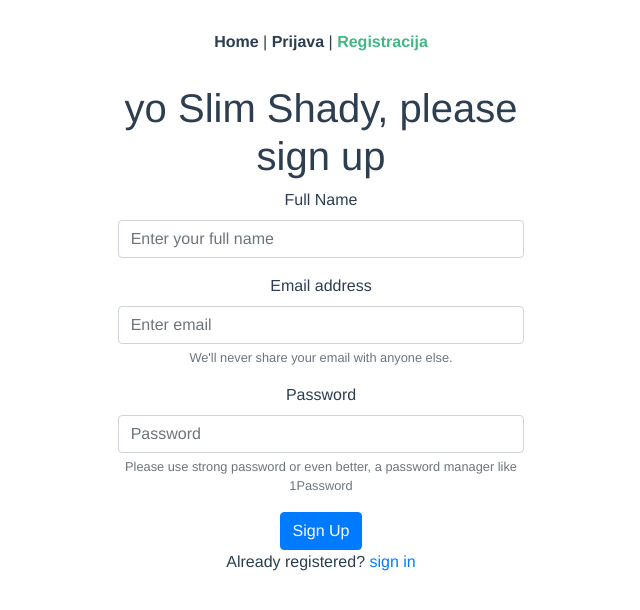
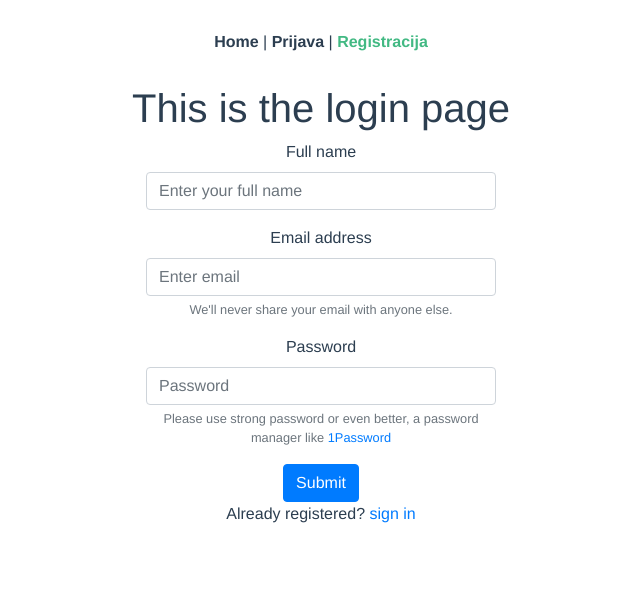
Before and after one commit to KristijanCetina/fipugram, a Vue app: page /signup in a window 1280 px wide. Shown: the top 610 px of the page, without its empty margins (319-959 px from the left). Built offline with nearby package versions, Linux system fonts and the light colour scheme.

Commit message:
add signup/login links

```diff
--- a/src/views/Login.vue
+++ b/src/views/Login.vue
@@ -1,6 +1,6 @@
 <template>
   <div class="about">
-    <h1>This is an login page</h1>
+    <h1>This is the login page</h1>
     <div class="container">
       <div class="row">
         <div class="col-sm"></div>
@@ -29,6 +29,10 @@
               />
             </div>
             <button type="submit" class="btn btn-primary">Submit</button>
+            <p class="forgot-password">
+              You don't have an account?
+              <router-link :to="{ name: 'Signup' }">sign up</router-link>
+            </p>
           </form>
         </div>
         <div class="col-sm"></div>
--- a/src/views/Signup.vue
+++ b/src/views/Signup.vue
@@ -1,25 +1,26 @@
 <template>
-  <div class="signup">
+  <div class="about">
+    <h1>This is the login page</h1>
+    <div class="container">
       <div class="row">
         <div class="col-sm"></div>
         <div class="col-sm">
           <form>
-          <h1>yo Slim Shady, please sign up</h1>
             <div class="form-group">
-            <label>Full Name</label>
+              <label for="exampleInputEmail1">Full name</label>
               <input
                 type="text"
                 class="form-control"
-              aria-describedby="fullNameHelp"
+                aria-describedby="fullNamelHelp"
                 placeholder="Enter your full name"
               />
             </div>
-
             <div class="form-group">
-            <label>Email address</label>
+              <label for="exampleInputEmail1">Email address</label>
               <input
                 type="email"
                 class="form-control"
+                id="exampleInputEmail1"
                 aria-describedby="emailHelp"
                 placeholder="Enter email"
               />
@@ -27,21 +28,19 @@
                 >We'll never share your email with anyone else.</small
               >
             </div>
-
             <div class="form-group">
-            <label>Password</label>
+              <label for="exampleInputPassword1">Password</label>
               <input
                 type="password"
                 class="form-control"
+                id="exampleInputPassword1"
                 placeholder="Password"
               />
               <small id="passwordHelp" class="form-text text-muted"
-              >Please use strong password or even better, a password manager like 1Password</small
-            >
+              >Please use strong password or even better, a password manager like
+              <a href="https://1password.com/" target="_blank">1Password</a></small>
             </div>
-
-          <button type="submit" class="btn btn-primary">Sign Up</button>
-
+            <button type="submit" class="btn btn-primary">Submit</button>
             <p class="forgot-password">
               Already registered?
               <router-link :to="{ name: 'Login' }">sign in</router-link>
@@ -51,8 +50,8 @@
         <div class="col-sm"></div>
       </div>
     </div>
+  </div>
 </template>
-
 <script>
 export default {
   data() {
```
Lines whose indentation alone changed are shown as unchanged.
